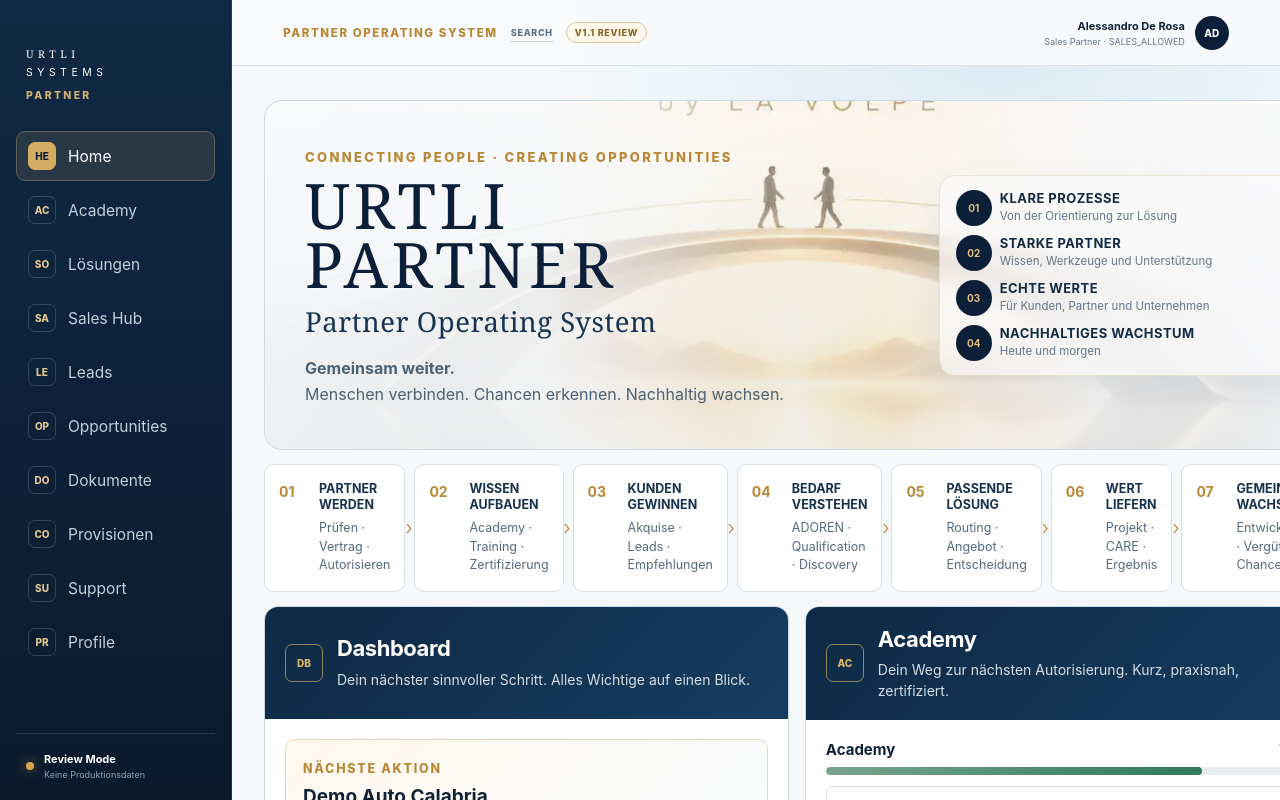
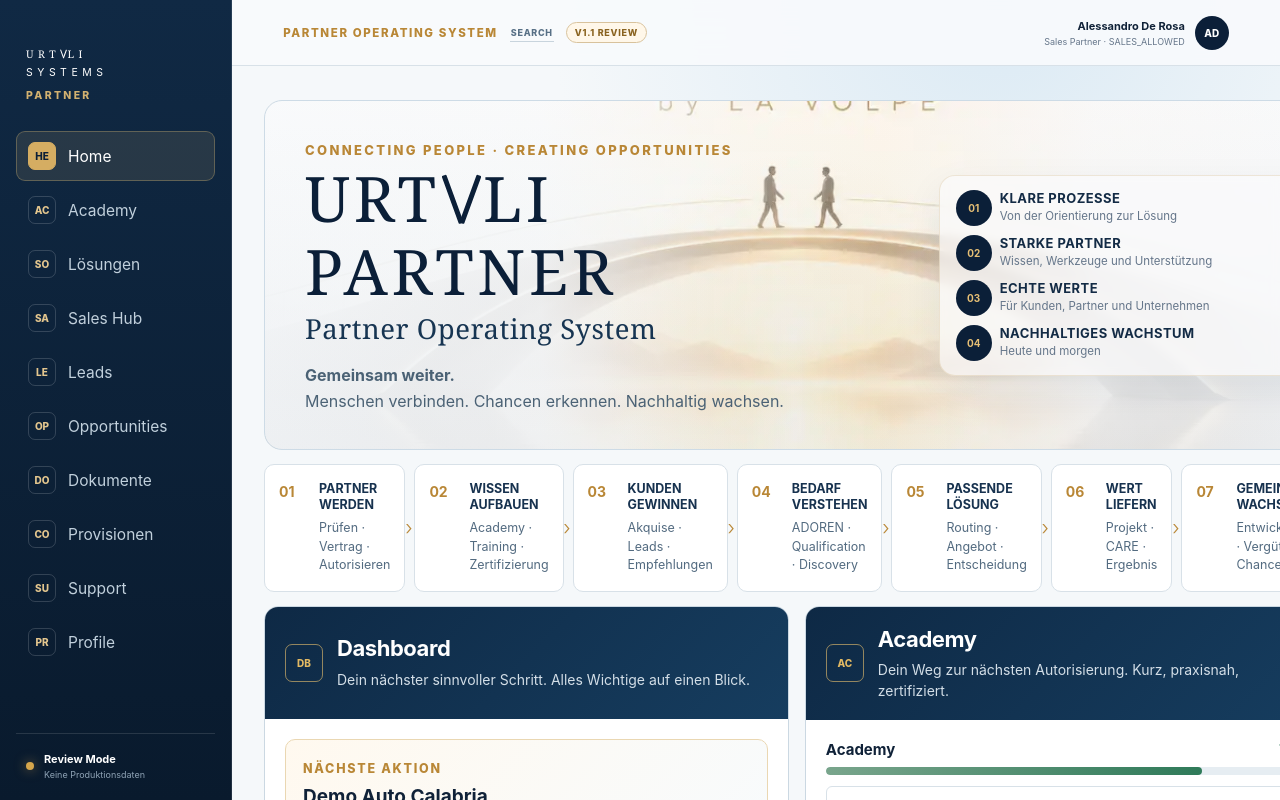
Before and after one commit to lavolpeofficial/vito-platform, a Next.js app in the folder apps/partner-portal/: page / in a window 1280 px wide. Shown: the top 800 px of the page. Built offline with nearby package versions, Linux system fonts and the light colour scheme.

Commit message:
style(partner-portal): render URTALI A without crossbar

```diff
--- a/apps/partner-portal/app/globals.css
+++ b/apps/partner-portal/app/globals.css
@@ -1942,3 +1942,59 @@ small { color: var(--muted); }
     background: rgba(250, 251, 252, .78);
   }
 }
+
+
+/* V1.6.1 — official URTALI wordmark: A without crossbar */
+.urtali-wordmark {
+  display: inline-flex;
+  align-items: baseline;
+  white-space: nowrap;
+  letter-spacing: inherit;
+  color: inherit;
+}
+
+.urtali-a {
+  position: relative;
+  display: inline-block;
+  width: .66em;
+  height: .82em;
+  margin: 0 .015em;
+  transform: translateY(.02em);
+}
+
+.urtali-a::before,
+.urtali-a::after {
+  content: "";
+  position: absolute;
+  bottom: 0;
+  width: .075em;
+  height: 100%;
+  border-radius: .02em;
+  background: currentColor;
+  transform-origin: 50% 100%;
+}
+
+.urtali-a::before {
+  left: 45%;
+  transform: rotate(20deg);
+}
+
+.urtali-a::after {
+  right: 45%;
+  transform: rotate(-20deg);
+}
+
+.portal-brand strong .urtali-wordmark {
+  display: inline-flex;
+}
+
+.northstar-brand-copy h1 {
+  display: flex;
+  flex-wrap: wrap;
+  align-items: baseline;
+  gap: .22em;
+}
+
+.northstar-brand-copy h1 > span:last-child {
+  letter-spacing: .06em;
+}
```
